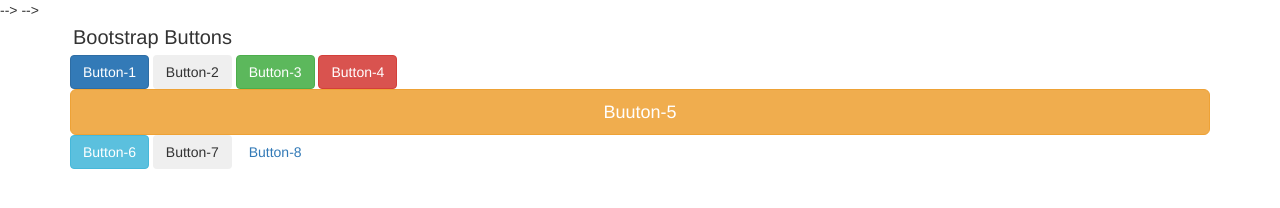
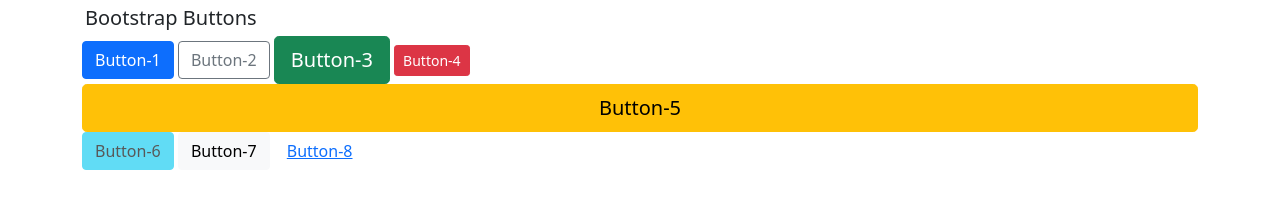
Before and after one commit to acciojob/bootstrap-buttons-Rachnagupta668, a website: page main.html in a window 1280 px wide. Drawn offline with nearby package versions, Linux system fonts and the light colour scheme.

Commit message:
created a submission

```diff
--- a/main.html
+++ b/main.html
@@ -3,36 +3,35 @@
 <html>
 
 <head>
-	<link rel="stylesheet" href="styles.css"> -->
-	<link rel="stylesheet" href="https://maxcdn.bootstrapcdn.com/bootstrap/3.4.1/css/bootstrap.min.css">
-<!-- 	<script src="https://maxcdn.bootstrapcdn.com/bootstrap/3.4.1/js/bootstrap.min.js"></script> -->
+	<link rel="stylesheet" href="styles.css">
+	<link href="https://cdn.jsdelivr.net/npm/bootstrap@5.0.2/dist/css/bootstrap.min.css" rel="stylesheet"
+        integrity="sha384-EVSTQN3/azprG1Anm3QDgpJLIm9Nao0Yz1ztcQTwFspd3yD65VohhpuuCOmLASjC" crossorigin="anonymous">
 </head>
 
 <body>
 	<!-- the entire body must be written by student -->
-   <script type="text/javascript" src="./script.js">	</script> -->
-		<div class ="container">
-			   <p class="text-dark" style="margin: 3px; font-size: 20px; font-weight: 400;">Bootstrap Buttons</p>
-		<button type="button" class="btn btn-primary" id="button-1">Button-1</button>
+    <script type="text/javascript" src="./script.js">
+</script>
 
-			<button type="button" class="btn btn-outline-secondary" id="button-2">Button-2</button>
+	<div class="container">
+        <p class="text-dark" style="margin: 3px; font-size: 20px; font-weight: 400;">Bootstrap Buttons</p>
+        <button type="button" class="btn btn-primary" id="button-1">Button-1</button>
+        <button type="button" class="btn btn-outline-secondary" id="button-2">Button-2</button>
+        <button type="button" class="btn btn-success btn-lg" id="button-3">Button-3</button>
+        <button type="button" class="btn btn-danger btn-sm" id="button-4">Button-4</button>
+        <div class="d-grid gap-2">
+            <button class="btn btn-warning btn-lg btn-block" type="button" id="button-5">Button-5</button>
+        </div>
+        <button type="button" class="btn btn-info disabled" id="button-6">Button-6</button>
+        <button type="button" class="btn btn-light" id="button-7">Button-7</button>
+        <button type="button" class="btn btn-link" id="button-8">Button-8</button>
+    </div>
 
-				  <button type="button" class="btn btn-success" id="button-3">Button-3</button>
 
-			<button type="button" class="btn btn-danger" id="button-4">Button-4</button>
-		<div class="d-grid gap-2">
 
-			<button type="button" class="btn btn-warning btn-lg btn-block" id="button-5">Buuton-5</button>
-		</div>
-			<button type="button" class="btn btn-info" id="button-6">Button-6</button>
-		<button type="button" class="btn btn-light" id="button-7">Button-7</button>
-		<button type="button" class="btn btn-link"  id="button-8">Button-8</button>
-
-			</div>
     <script src="https://cdn.jsdelivr.net/npm/bootstrap@5.0.2/dist/js/bootstrap.bundle.min.js"
         integrity="sha384-MrcW6ZMFYlzcLA8Nl+NtUVF0sA7MsXsP1UyJoMp4YLEuNSfAP+JcXn/tWtIaxVXM"
         crossorigin="anonymous"></script>
-
 </body>
 
 </html>
```
